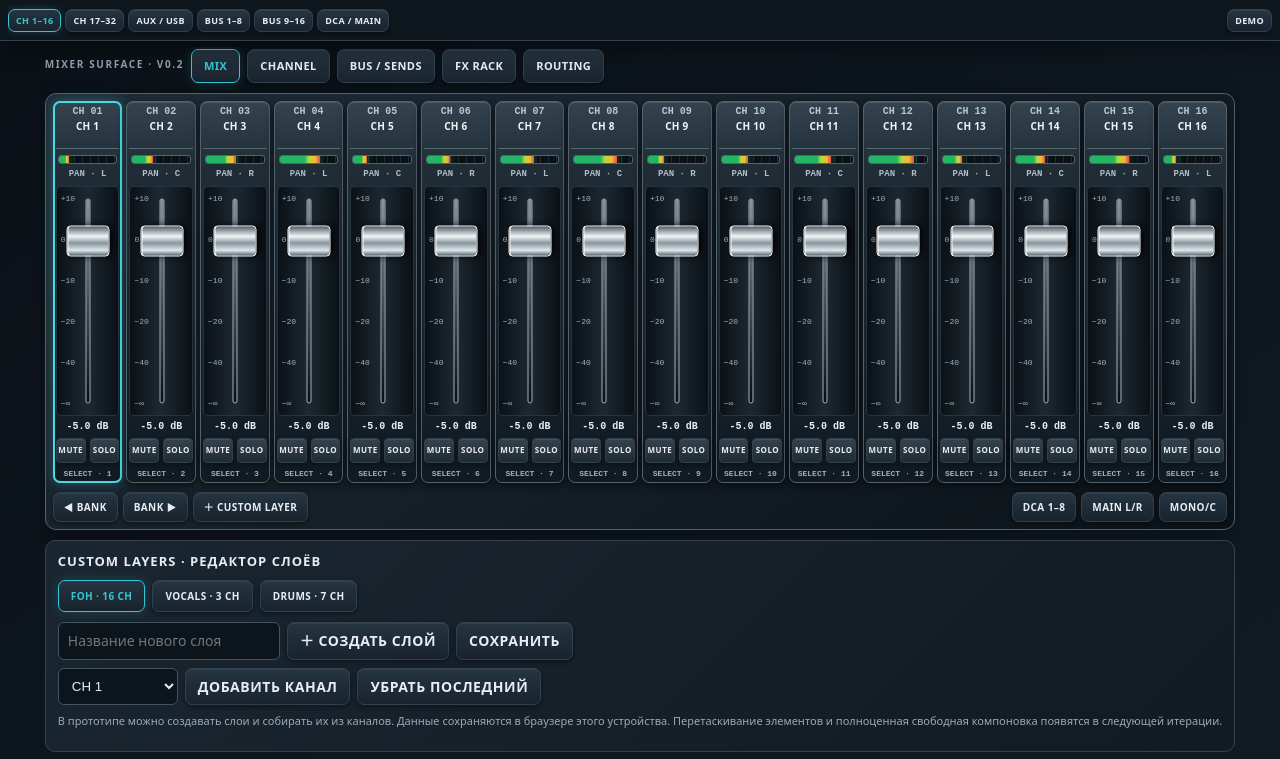
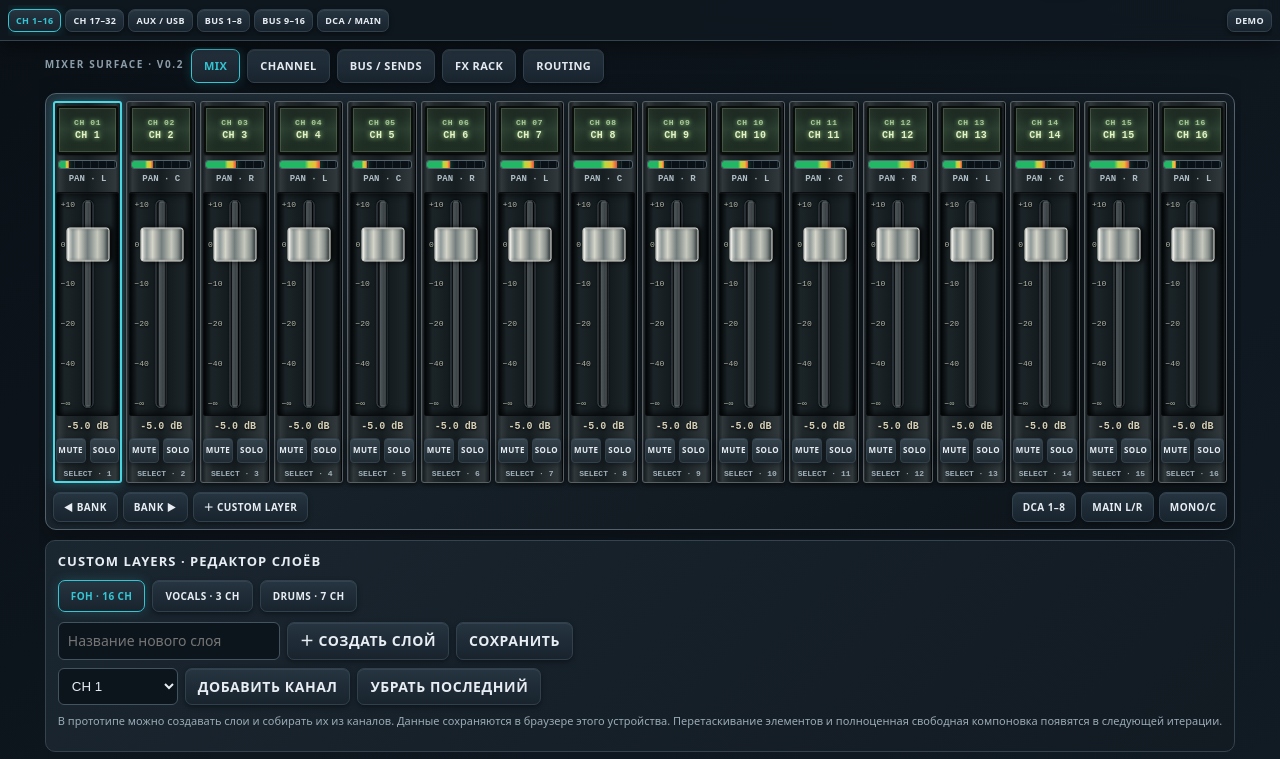
Before and after one commit to alection666-collab/X-32-new, a plain HTML site: page index.html in a window 1280 px wide. Shown: the part 41-800 px from the top of the page. Drawn offline with Linux system fonts and the light colour scheme.

Commit message:
Add vintage console faders and LCD channel scribble strips

```diff
--- a/index.html
+++ b/index.html
@@ -69,6 +69,60 @@ input.fader::-webkit-slider-thumb{width:31px;height:43px;margin-top:-20px;border
 /* Landscape console layout: use the complete available screen */
 @media (orientation:landscape){html,body{width:100%;height:100%;min-height:100%;margin:0}body{height:100dvh;overflow:hidden;display:flex;flex-direction:column}header{flex:0 0 auto;padding:4px 8px}.top{gap:5px;flex-wrap:nowrap}.brand{font-size:13px}.top button{padding:5px 8px;font-size:10px}.tap{min-width:48px}.subbar{gap:4px;padding:4px 0}.subbar button{padding:5px 7px;font-size:9px}main{flex:1 1 auto;min-height:0;overflow:auto;padding:6px}.channels{grid-template-columns:repeat(16,minmax(0,1fr));gap:4px}.channel{padding:4px 2px}.fader-area{height:clamp(115px,34dvh,230px)}input.fader{width:clamp(125px,18vw,210px)}.ch-name{font-size:9px}.ch-buttons button{font-size:8px;padding:5px 0;min-height:25px}}
 @media (orientation:landscape) and (max-height:500px){header{padding:2px 6px}.brand{font-size:11px}.top button{padding:4px 6px}.subbar{padding:2px 0}main{padding:3px}.fader-area{height:clamp(95px,30dvh,150px)}.channel{padding:3px 2px}}
+
+/* Vintage analog-console faders and LCD scribble strips */
+.channel{
+ background:linear-gradient(90deg,#11171b 0%,#30383b 8%,#20282b 18%,#171e22 50%,#30383b 92%,#11171b 100%);
+ border:1px solid #596064;border-radius:3px;
+ box-shadow:inset 1px 0 #ffffff18,inset -1px 0 #000b,0 2px 5px #0009;
+}
+.ch-head{
+ height:48px;margin:0 1px 5px;padding:4px 3px 3px;
+ display:flex;flex-direction:column;justify-content:center;align-items:center;
+ background:linear-gradient(180deg,#17211d,#283b2e 48%,#18251d);
+ border:2px solid #090e0b;border-radius:2px;
+ box-shadow:inset 0 0 0 1px #81917c55,inset 0 0 12px #a5d18b22,0 1px 2px #000;
+ text-align:center;
+}
+.ch-num{font:700 8px/1.1 ui-monospace,monospace;color:#a8c89a;letter-spacing:.08em;text-shadow:0 0 4px #9cdb82}
+.ch-name{
+ width:100%;font:800 11px/1.15 ui-monospace,monospace;color:#e2f1c8;
+ letter-spacing:.03em;text-shadow:0 0 5px #b7ef8b;
+ white-space:nowrap;overflow:hidden;text-overflow:ellipsis;margin-top:3px;
+}
+.fader-area{
+ height:clamp(150px,28vh,250px);margin:3px 0 4px;overflow:hidden;
+ border:1px solid #090d0f;border-radius:2px;
+ background:linear-gradient(90deg,#080c0e 0%,#1c2529 12%,#10171a 50%,#1c2529 88%,#080c0e 100%);
+ box-shadow:inset 0 0 9px #000, inset 0 1px #ffffff12;
+}
+.fader-area:before{
+ content:"";position:absolute;left:50%;top:7px;bottom:7px;width:9px;transform:translateX(-50%);
+ border-radius:5px;background:linear-gradient(90deg,#050708,#394247 38%,#080b0d 75%);
+ border:1px solid #465158;box-shadow:inset 0 0 4px #000,0 0 2px #000;
+ pointer-events:none;
+}
+.scale{left:4px;color:#b5b7a8;text-shadow:0 1px 2px #000;font:8px ui-monospace,monospace}
+input.fader{
+ width:clamp(145px,18vw,215px);height:32px;z-index:2;
+}
+input.fader::-webkit-slider-runnable-track{
+ height:5px;background:linear-gradient(180deg,#070a0b,#596267 45%,#111719);
+ border:1px solid #778084;border-radius:1px;box-shadow:0 1px 2px #000;
+}
+input.fader::-webkit-slider-thumb{
+ -webkit-appearance:none;width:34px;height:43px;margin-top:-20px;border-radius:3px;
+ background:linear-gradient(180deg,#e2e2d8 0%,#8f9998 13%,#d5d5c9 27%,#737d7d 49%,#c5c8bd 73%,#5c6667 100%);
+ border:1px solid #e1e1d7;
+ box-shadow:0 3px 5px #000e,inset 0 1px 2px #fff,inset 0 -2px 3px #343b3c;
+}
+input.fader::-moz-range-track{height:5px;background:linear-gradient(180deg,#070a0b,#596267,#111719);border:1px solid #778084}
+input.fader::-moz-range-thumb{
+ width:34px;height:43px;border-radius:3px;
+ background:linear-gradient(180deg,#e2e2d8,#8f9998 20%,#d5d5c9 45%,#737d7d 65%,#c5c8bd);
+ border:1px solid #e1e1d7;box-shadow:0 3px 5px #000e,inset 0 1px 2px #fff;
+}
+.db{font:700 10px ui-monospace,monospace;color:#d5d0b7;text-shadow:0 1px 2px #000}
 </style>
 </head>
 <body>
```
